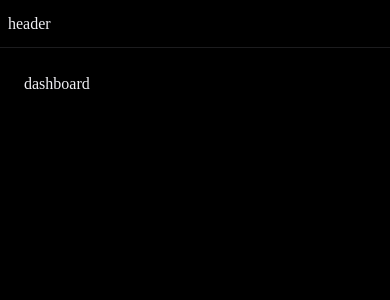
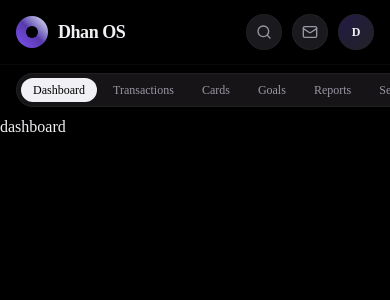
Before and after one commit to dazzlerkumar/dhan-os, a Next.js app: page / in a window 390 px wide. Shown: the top 300 px of the page. Built offline with nearby package versions, Linux system fonts and the light colour scheme.

Commit message:
feat: add route-paths configuration, responsive header component, and dashboard design documentation

```diff
--- a/src/app/(main)/layout.tsx
+++ b/src/app/(main)/layout.tsx
@@ -1,17 +1,15 @@
 "use client";
 
 import { ReactNode } from "react";
+import Header from "@/components/layout/header";
+
 export default function Layout({
-    children,
+  children,
 }: Readonly<{ children: ReactNode }>) {
-    return (
-        <div>
-            <header className="flex h-12 shrink-0 items-center gap-2 border-b px-2 transition-[width,height] ease-linear group-has-data-[collapsible=icon]/sidebar-wrapper:h-12">
-                header
-            </header>
-            <div className="h-[calc(100vh-3rem)] min-w-0 overflow-x-hidden overflow-y-auto p-6">
-                {children}
-            </div>
-        </div>
-    );
+  return (
+    <div className="min-h-screen bg-background text-foreground">
+      <Header />
+      <main className="min-w-0 overflow-x-hidden">{children}</main>
+    </div>
+  );
 }
--- /dev/null
+++ b/src/app/config/route-paths.ts
@@ -0,0 +1,31 @@
+interface PathsConfig {
+  auth: {
+    login: string;
+  };
+  main: {
+    dashboard: string;
+    transactions: string;
+    cards: string;
+    goals: string;
+    reports: string;
+    notifications: string;
+    settings: string;
+  };
+}
+
+const pathsConfig: PathsConfig = {
+  auth: {
+    login: "/login",
+  },
+  main: {
+    dashboard: "/",
+    transactions: "/transactions",
+    cards: "/cards",
+    goals: "/goals",
+    reports: "/reports",
+    notifications: "/notifications",
+    settings: "/settings",
+  },
+};
+
+export default pathsConfig;
--- /dev/null
+++ b/src/components/layout/header.tsx
@@ -0,0 +1,136 @@
+"use client";
+
+import Link from "next/link";
+import { usePathname } from "next/navigation";
+import pathsConfig from "@/app/config/route-paths";
+
+const navigationItems = [
+  { label: "Dashboard", href: pathsConfig.main.dashboard },
+  { label: "Transactions", href: pathsConfig.main.transactions },
+  { label: "Cards", href: pathsConfig.main.cards },
+  { label: "Goals", href: pathsConfig.main.goals },
+  { label: "Reports", href: pathsConfig.main.reports },
+  { label: "Settings", href: pathsConfig.main.settings },
+];
+
+export default function Header() {
+  const pathname = usePathname();
+
+  return (
+    <header className="sticky top-0 z-40 w-full backdrop-blur-md max-w-screen-4xl">
+      <div className="mx-auto flex h-16 w-full max-w-7xl items-center justify-between px-4 sm:px-6 lg:px-8">
+        <div className="flex items-center gap-3">
+          <Link
+            href={pathsConfig.main.dashboard}
+            className="flex items-center gap-2.5 transition-opacity hover:opacity-90"
+          >
+            <span className="relative flex h-8 w-8 items-center justify-center rounded-full bg-gradient-to-tr from-primary via-primary/70 to-foreground shadow-sm">
+              <span className="h-3 w-3 rounded-full bg-background" />
+            </span>
+            <span className="text-lg font-semibold tracking-tight text-foreground">
+              Dhan OS
+            </span>
+          </Link>
+        </div>
+
+        <nav aria-label="Main Navigation" className="hidden md:flex">
+          <div className="inline-flex items-center gap-1 rounded-full border border-border/80 bg-card/90 p-1 shadow-sm">
+            {navigationItems.map((item) => {
+              const isActive =
+                item.href === "/"
+                  ? pathname === "/"
+                  : pathname.startsWith(item.href);
+
+              return (
+                <Link
+                  key={item.href}
+                  href={item.href}
+                  className={`rounded-full px-4 py-1.5 text-sm font-medium transition-all ${isActive
+                    ? "bg-foreground text-background shadow-xs"
+                    : "text-muted-foreground hover:text-foreground"
+                    }`}
+                >
+                  {item.label}
+                </Link>
+              );
+            })}
+          </div>
+        </nav>
+
+        <div className="flex items-center gap-2.5">
+          <button
+            type="button"
+            aria-label="Search"
+            className="inline-flex h-9 w-9 items-center justify-center rounded-full border border-border/80 bg-secondary/80 text-muted-foreground transition-colors hover:bg-secondary hover:text-foreground"
+          >
+            <svg
+              className="h-4 w-4"
+              fill="none"
+              stroke="currentColor"
+              viewBox="0 0 24 24"
+              strokeWidth="2"
+              strokeLinecap="round"
+              strokeLinejoin="round"
+              aria-hidden="true"
+            >
+              <circle cx="11" cy="11" r="8" />
+              <path d="m21 21-4.3-4.3" />
+            </svg>
+          </button>
+
+          <Link
+            href={pathsConfig.main.notifications}
+            aria-label="Notifications"
+            className="inline-flex h-9 w-9 items-center justify-center rounded-full border border-border/80 bg-secondary/80 text-muted-foreground transition-colors hover:bg-secondary hover:text-foreground"
+          >
+            <svg
+              className="h-4 w-4"
+              fill="none"
+              stroke="currentColor"
+              viewBox="0 0 24 24"
+              strokeWidth="2"
+              strokeLinecap="round"
+              strokeLinejoin="round"
+              aria-hidden="true"
+            >
+              <rect width="20" height="16" x="2" y="4" rx="2" />
+              <path d="m22 7-8.97 5.7a1.94 1.94 0 0 1-2.06 0L2 7" />
+            </svg>
+          </Link>
+
+          <div
+            role="img"
+            aria-label="User Avatar"
+            className="flex h-9 w-9 items-center justify-center rounded-full border border-border/80 bg-gradient-to-br from-primary/30 to-secondary text-xs font-semibold text-foreground"
+          >
+            D
+          </div>
+        </div>
+      </div>
+
+      <div className="flex overflow-x-auto px-4 py-2 border-t border-border/30 md:hidden">
+        <div className="inline-flex items-center gap-1 rounded-full border border-border/80 bg-card/90 p-1">
+          {navigationItems.map((item) => {
+            const isActive =
+              item.href === "/"
+                ? pathname === "/"
+                : pathname.startsWith(item.href);
+
+            return (
+              <Link
+                key={item.href}
+                href={item.href}
+                className={`whitespace-nowrap rounded-full px-3 py-1 text-xs font-medium transition-all ${isActive
+                  ? "bg-foreground text-background shadow-xs"
+                  : "text-muted-foreground hover:text-foreground"
+                  }`}
+              >
+                {item.label}
+              </Link>
+            );
+          })}
+        </div>
+      </div>
+    </header>
+  );
+}
```
Also changed, not shown: 1 other file (tests, documents, lock files or other folders).
